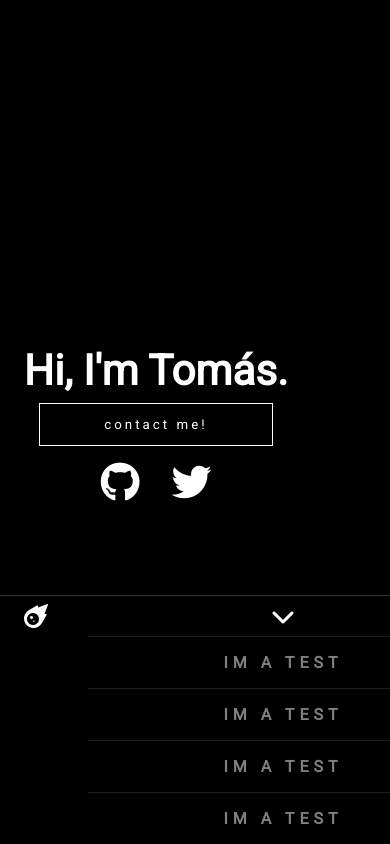
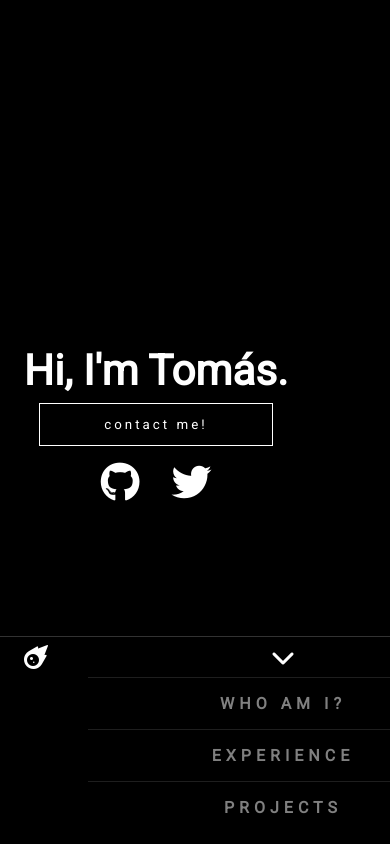
Before and after one commit to tomasdavison/portfolio, a React (Create React App) app: page / in a window 390 px wide. Both pictures are taken after a click on the element 196 px from the left and 820 px from the top of the page. Built offline with nearby package versions, Linux system fonts and the light colour scheme.

Commit message:
Adjust footbar animation

```diff
--- a/src/components/Navbar/Navbar.jsx
+++ b/src/components/Navbar/Navbar.jsx
@@ -10,11 +10,12 @@ const Container = styled.div`
     background: black;
     border-top: 1px solid rgba(100, 100, 100, .5);
     bottom: 0;
-    height: ${(props) => (props.isSubMenuVisible ? 'auto' : '3rem')};
+    height: ${(props) => (props.isSubMenuVisible ? '13rem' : '3rem')};
     position: fixed;
     transition: all 0.3s linear;
     width: 100%;
     z-index: 10;
+
 
 	@media only screen and (min-width: 1024px) {
 		top: 0;
@@ -121,16 +122,13 @@ const Navbar = () => {
 							/>
 							<SubMenuUnorderedList isSubMenuVisible={isSubMenuVisible}>
 								<SubMenuListElement>
-									<SubMenuText>Im a test</SubMenuText>
+									<SubMenuText>Who am I?</SubMenuText>
 								</SubMenuListElement>
 								<SubMenuListElement>
-									<SubMenuText>Im a test</SubMenuText>
+									<SubMenuText>Experience</SubMenuText>
 								</SubMenuListElement>
 								<SubMenuListElement>
-									<SubMenuText>Im a test</SubMenuText>
-								</SubMenuListElement>
-								<SubMenuListElement>
-									<SubMenuText>Im a test</SubMenuText>
+									<SubMenuText>Projects</SubMenuText>
 								</SubMenuListElement>
 							</SubMenuUnorderedList>
 						</ListElement>
```
